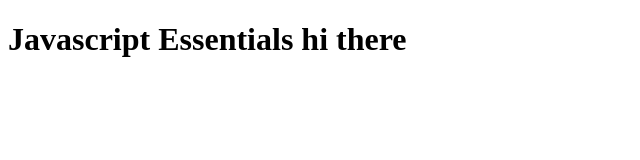
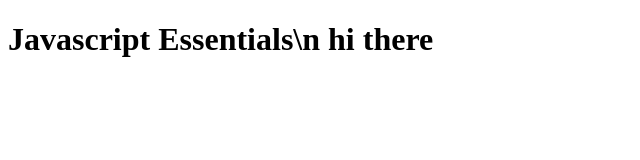
Before and after one commit to Merg12/Learning_JavaScript, a plain HTML site: page index.html in a window 1280 px wide. Shown: the whole page, without its empty margins (0-640 px from the left). Drawn offline with Linux system fonts and the light colour scheme.

Commit message:
save more

```diff
--- a/index.html
+++ b/index.html
@@ -6,7 +6,7 @@
     </head>
     <body>
         <h1>
-            Javascript Essentials
+            Javascript Essentials\n
             hi there
         </h1>
         <script> //linking to the javascript
```
